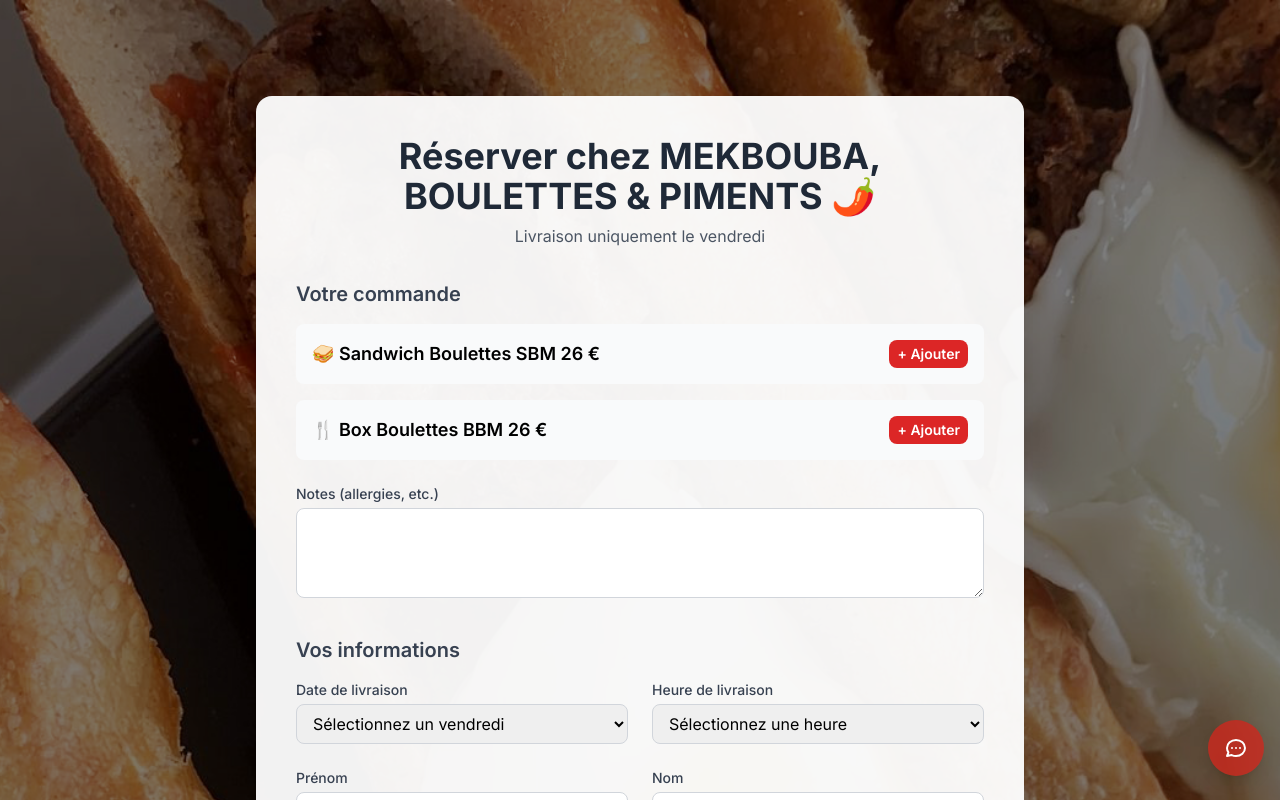
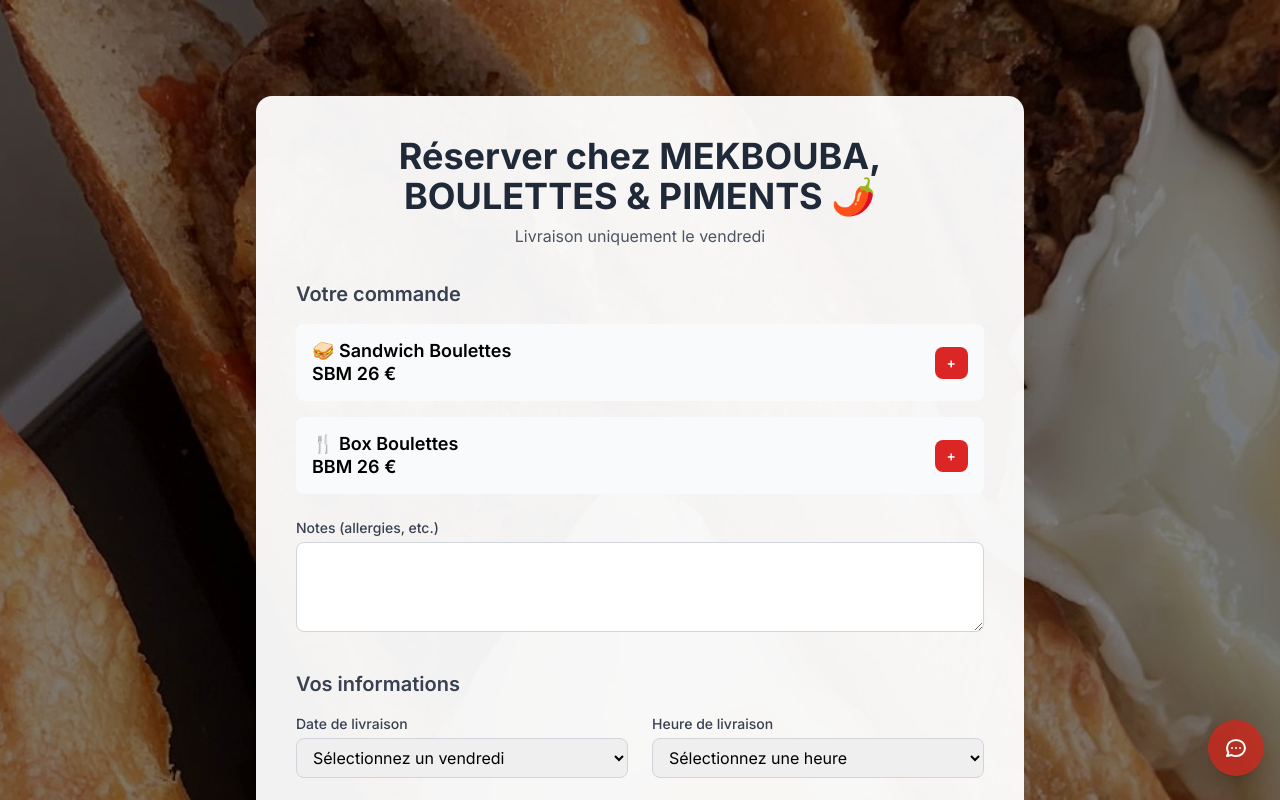
Before and after one commit to jimeye/mekboubaV2, a Next.js app: page /reservation in a window 1280 px wide. Shown: the top 800 px of the page. Built offline with nearby package versions, Linux system fonts and the light colour scheme.

Commit message:
Titres SBM/BBM sur deux lignes, bouton + agrandi et aligné

```diff
--- a/app/reservation/page.js
+++ b/app/reservation/page.js
@@ -257,8 +257,11 @@
                   {/* SBM */}
                   <div className="bg-gray-50 p-4 rounded-lg mb-4">
                       <div className="flex justify-between items-center">
-                          <h3 className="font-semibold text-lg">🥪 Sandwich Boulettes SBM 26 €</h3>
-                          <button type="button" onClick={() => addItem('sbm')} className="bg-accent-red text-white px-1 md:px-2 py-0.5 md:py-1 rounded-lg font-semibold text-xs md:text-sm">+ Ajouter</button>
+                          <div>
+                            <h3 className="font-semibold text-lg leading-tight">🥪 Sandwich Boulettes</h3>
+                            <div className="font-semibold text-lg leading-tight">SBM 26 €</div>
+                          </div>
+                          <button type="button" onClick={() => addItem('sbm')} className="bg-accent-red text-white px-2 md:px-3 py-1 md:py-1.5 rounded-lg font-semibold text-sm">+</button>
                       </div>
                       {formData.sbmItems.map((item, index) => (
                           <div key={item.id} className="mt-1 ml-4 p-1.5 border-l-4 border-accent-red bg-white rounded-r-lg">
@@ -292,8 +295,11 @@
                   {/* BBM */}
                   <div className="bg-gray-50 p-4 rounded-lg">
                       <div className="flex justify-between items-center">
-                          <h3 className="font-semibold text-lg">🍴 Box Boulettes BBM 26 €</h3>
-                          <button type="button" onClick={() => addItem('bbm')} className="bg-accent-red text-white px-1 md:px-2 py-0.5 md:py-1 rounded-lg font-semibold text-xs md:text-sm">+ Ajouter</button>
+                          <div>
+                            <h3 className="font-semibold text-lg leading-tight">🍴 Box Boulettes</h3>
+                            <div className="font-semibold text-lg leading-tight">BBM 26 €</div>
+                          </div>
+                          <button type="button" onClick={() => addItem('bbm')} className="bg-accent-red text-white px-2 md:px-3 py-1 md:py-1.5 rounded-lg font-semibold text-sm">+</button>
                       </div>
                       {formData.bbmItems.map((item, index) => (
                           <div key={item.id} className="mt-1 ml-4 p-1.5 border-l-4 border-accent-red bg-white rounded-r-lg">
```
